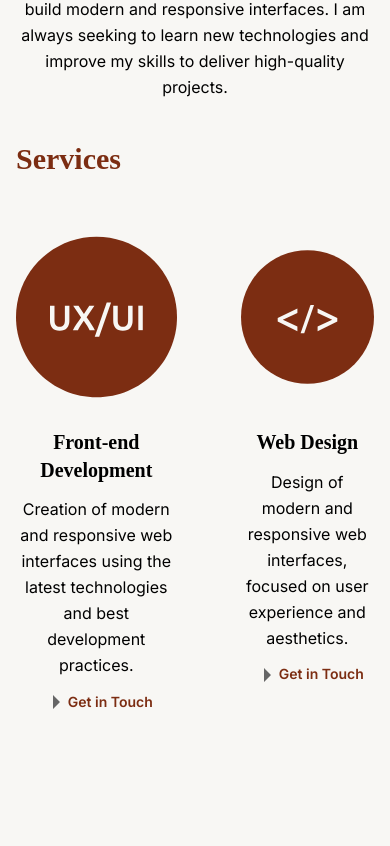
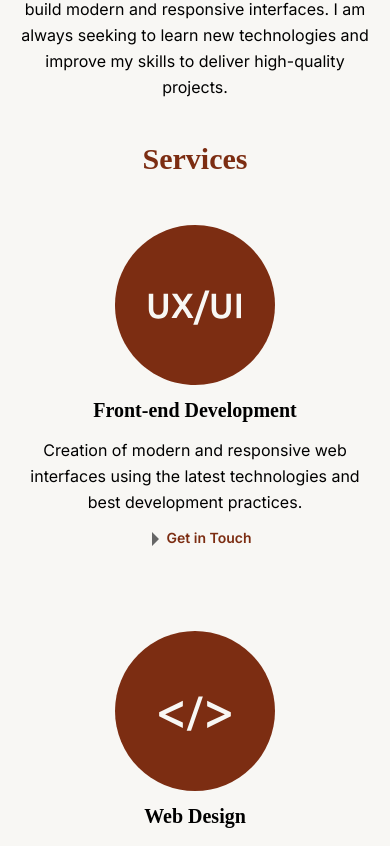
Before and after one commit to rafaelsilva039133-boop/portfolio, a Next.js app: page /en in a window 390 px wide. Shown: the part 1994-2840 px from the top of the page. Built offline with nearby package versions, Linux system fonts and the light colour scheme; a web font is replaced by a local one.

Commit message:
feat: services page responsiveness

```diff
--- a/components/services.jsx
+++ b/components/services.jsx
@@ -5,16 +5,16 @@ function Services(){
   const t = useTranslations("Services");
   return(
     <section id="services" className="fullscreen  responsive-container">
-      <h1 className="title">{t("title")}</h1>
-      <div className="flex justify-between text-center pt-10 gap-16">
-        <div className="flex flex-col items-center gap-3">
-          <img src="/webdesign.svg" alt="Web Design" className="h-50" />
+      <h1 className="title text-center ">{t("title")}</h1>
+      <div className="flex flex-col md:flex-row justify-between text-center pt-10 pb-10 gap-16">
+        <div className="flex flex-col items-center gap-3 m-2 md:m-0 md:w-1/2">
+          <img src="/webdesign.svg" alt="Web Design" className="h-40" />
           <h2 className="subtitle">{t("service1")}</h2>
           <p className="text text-(--color-text)">{t("description1")}</p>
           <Button content={{ link: "#contact", text: t("btn") }} />
         </div>
-        <div className="flex flex-col items-center gap-3">
-          <img src="/webdevelopment.svg" alt="Web Development" className="h-50" />
+        <div className="flex flex-col items-center gap-3 m-2 md:m-0 md:w-1/2">
+          <img src="/webdevelopment.svg" alt="Web Development" className="h-40" />
           <h2 className="subtitle">{t("service2")}</h2>
           <p className="text text-(--color-text)">{t("description2")}</p>
           <Button content={{ link: "#contact", text: t("btn") }} />
```
